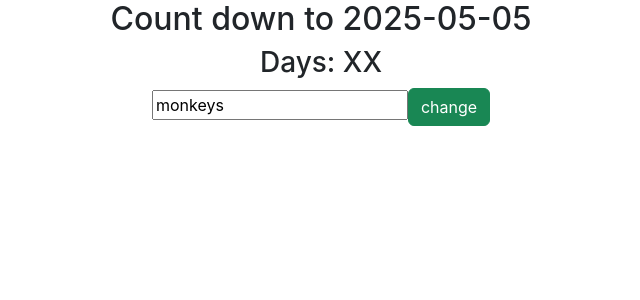
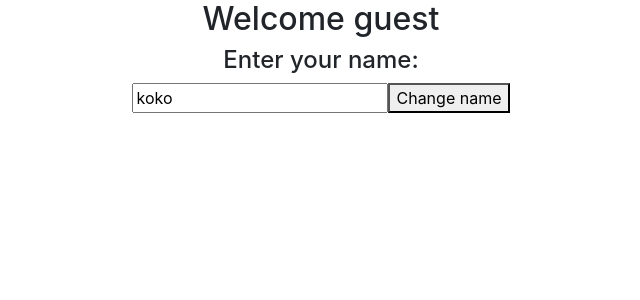
Before and after one commit to ortub10/react_monkeys, a React (Create React App) app in the folder time_counter/: page / in a window 1280 px wide. Shown: the top 300 px of the page, without its empty margins (319-959 px from the left). Built offline with nearby package versions, Linux system fonts and the light colour scheme.

Commit message:
creating ref

```diff
--- a/time_counter/src/App.css
+++ b/time_counter/src/App.css
@@ -1,38 +1,3 @@
 .App {
   text-align: center;
 }
-
-.App-logo {
-  height: 40vmin;
-  pointer-events: none;
-}
-
-@media (prefers-reduced-motion: no-preference) {
-  .App-logo {
-    animation: App-logo-spin infinite 20s linear;
-  }
-}
-
-.App-header {
-  background-color: #282c34;
-  min-height: 100vh;
-  display: flex;
-  flex-direction: column;
-  align-items: center;
-  justify-content: center;
-  font-size: calc(10px + 2vmin);
-  color: white;
-}
-
-.App-link {
-  color: #61dafb;
-}
-
-@keyframes App-logo-spin {
-  from {
-    transform: rotate(0deg);
-  }
-  to {
-    transform: rotate(360deg);
-  }
-}
--- a/time_counter/src/App.js
+++ b/time_counter/src/App.js
@@ -1,6 +1,7 @@
 import React, { Component } from "react";
-import Counter from "./comps/counter";
+// import Counter from "./comps/counter";
 import "./App.css";
+import MyInput from "./otherComps/myInput";
 
 class App extends Component {
   state = {
@@ -13,12 +14,13 @@ class App extends Component {
   render() {
     return (
       <div className="App">
+        <MyInput />
         {/* It will be in own component */}
-        <Counter appDate={this.state.myDate} />
+        {/* <Counter appDate={this.state.myDate} />
         <input defaultValue="monkeys" />
         <button onClick={this.changDate} className="btn btn-success">
           change
-        </button>
+        </button> */}
       </div>
     );
   }
--- /dev/null
+++ b/time_counter/src/otherComps/myInput.js
@@ -0,0 +1,26 @@
+import React, { Component } from "react";
+
+class MyInput extends Component {
+  state = {
+    user: "guest",
+  };
+
+  userInput = React.createRef();
+
+  changeName = () => {
+    // alert(this.userInput.current.value);
+    this.setState({ user: this.userInput.current.value });
+  };
+  render() {
+    return (
+      <div>
+        <h2>Welcome {this.state.user}</h2>
+        <h4>Enter your name: </h4>
+        <input ref={this.userInput} type="text" defaultValue="koko" />
+        <button onClick={this.changeName}>Change name</button>
+      </div>
+    );
+  }
+}
+
+export default MyInput;
```
